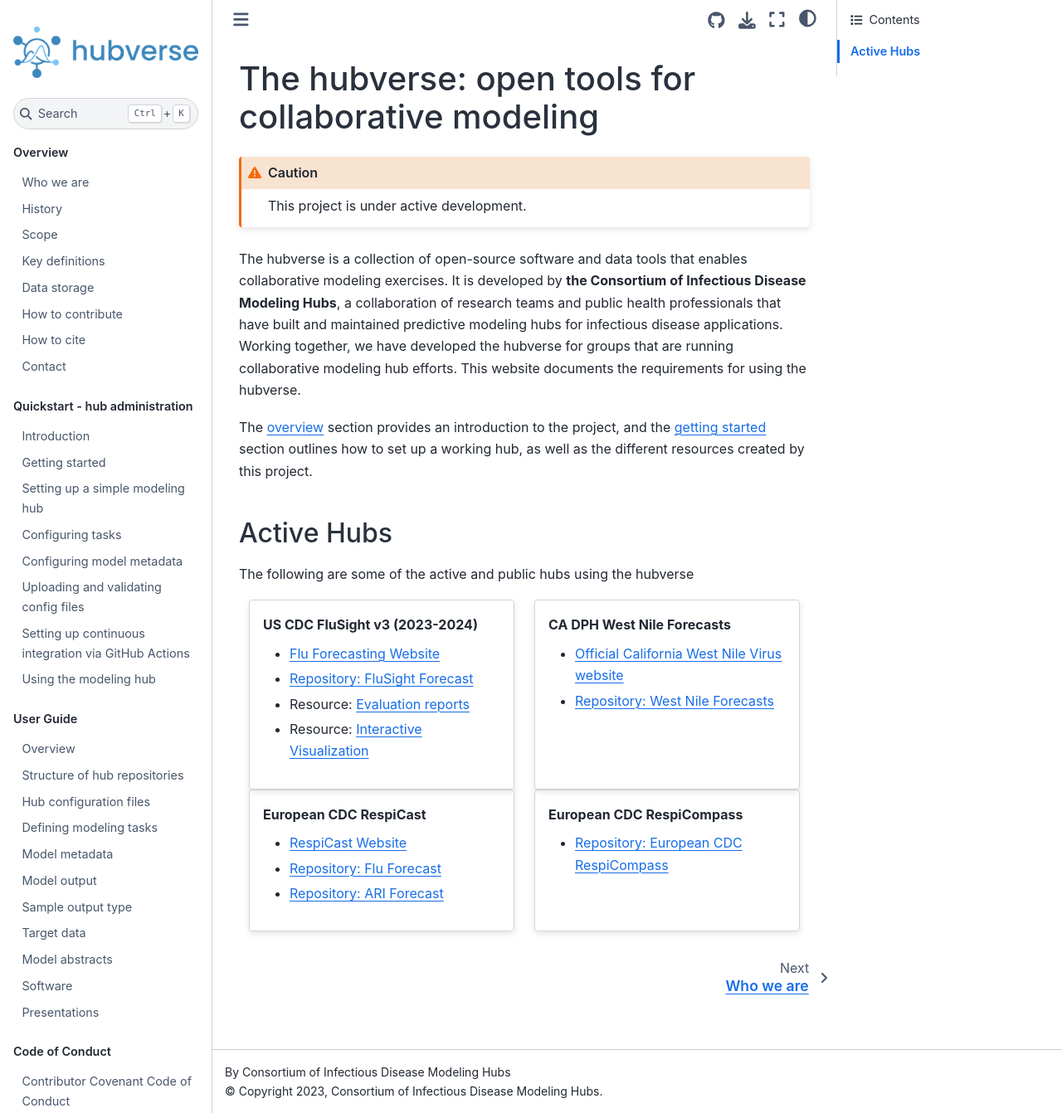
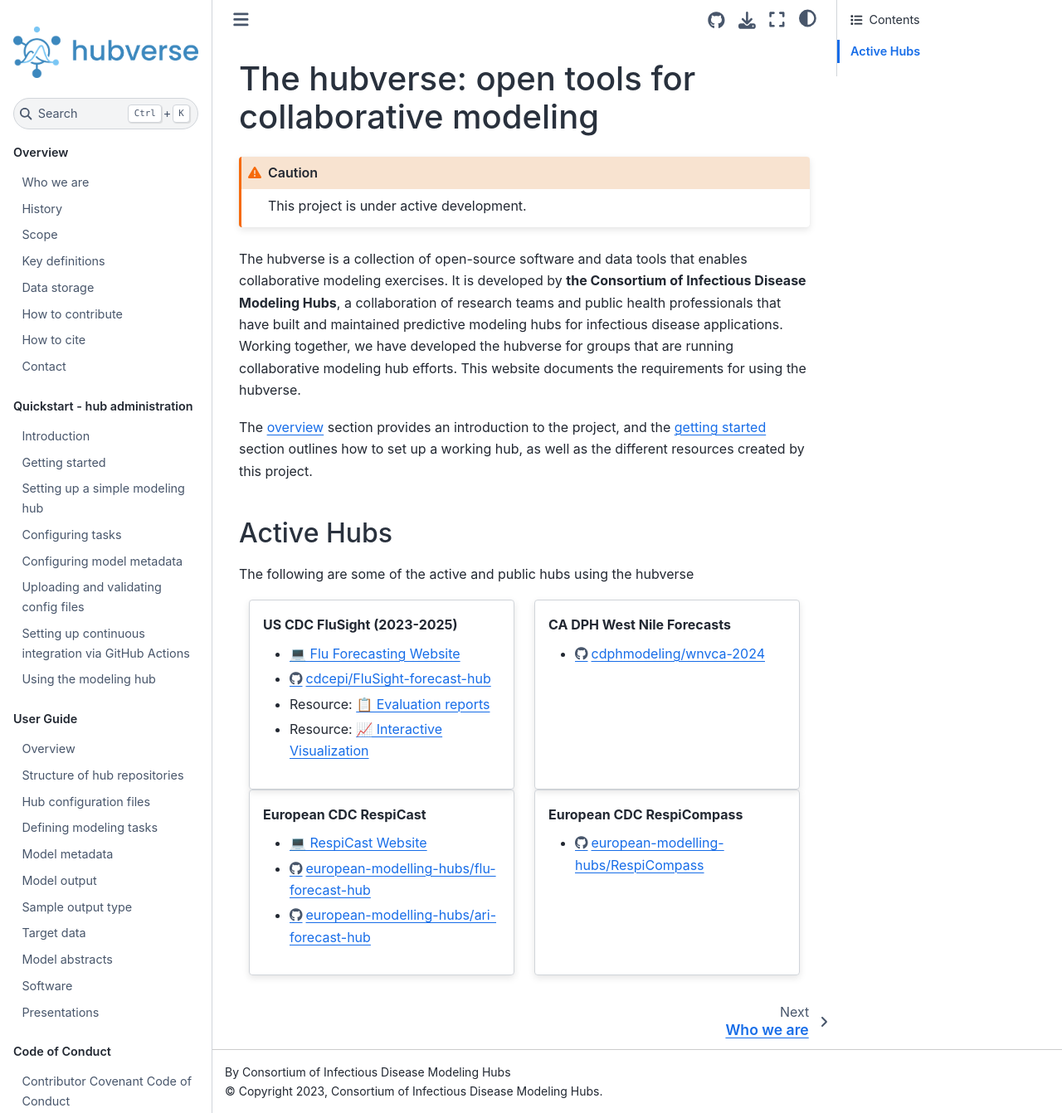
Before and after one commit to hubverse-org/hubDocs, a Sphinx documentation site: the page built from docs/source/index.md, in a window 1280 px wide and 1342 px high. Shown: the whole window at 83% size. Built offline with Sphinx 7.4.7 and the Sphinx Book theme 1.1.4, drawn with Linux system fonts in a browser that asks for light colours; comment, search, counter and statistics services are not loaded.

Commit message:
update according to Nick's comments

```diff
--- a/docs/source/index.md
+++ b/docs/source/index.md
@@ -14,34 +14,33 @@
 
 :::::: {grid} 1 1 2 2
 
-::: {grid-item-card} US CDC FluSight v3 (2023-2024)
+::: {grid-item-card} US CDC FluSight (2023-2025)
 
- - [Flu Forecasting Website](https://www.cdc.gov/flu-forecasting/)
- - [Repository: FluSight Forecast](https://github.com/cdcepi/FluSight-forecast-hub/#readme)
- - Resource: [Evaluation reports](https://reichlab.io/flusight-eval/)
- - Resource: [Interactive Visualization](https://zoltardata.com/project/360/viz)
+ - [💻 Flu Forecasting Website](https://www.cdc.gov/flu-forecasting/)
+ - <https://github.com/cdcepi/FluSight-forecast-hub/#readme>
+ - Resource: [📋 Evaluation reports](https://reichlab.io/flusight-eval/)
+ - Resource: [📈 Interactive Visualization](https://zoltardata.com/project/360/viz)
 
 :::
 
 ::: {grid-item-card} CA DPH West Nile Forecasts
 
- - [Official California West Nile Virus website](https://westnile.ca.gov/)
- - [Repository: West Nile Forecasts](https://github.com/cdphmodeling/wnvca-2024#readme)
+ - <https://github.com/cdphmodeling/wnvca-2024#readme>
 
 :::
 
 
 ::: {grid-item-card} European CDC RespiCast
 
- - [RespiCast Website](https://respicast.ecdc.europa.eu/)
- - [Repository: Flu Forecast](https://github.com/european-modelling-hubs/flu-forecast-hub#readme)
- - [Repository: ARI Forecast](https://github.com/european-modelling-hubs/ari-forecast-hub#readme)
+ - [💻 RespiCast Website](https://respicast.ecdc.europa.eu/)
+ - <https://github.com/european-modelling-hubs/flu-forecast-hub#readme>
+ - <https://github.com/european-modelling-hubs/ari-forecast-hub#readme>
 
 :::
 
 ::: {grid-item-card} European CDC RespiCompass
 
- - [Repository: European CDC RespiCompass](https://github.com/european-modelling-hubs/RespiCompass#readme)
+ - <https://github.com/european-modelling-hubs/RespiCompass#readme>
 
 :::
 
```
